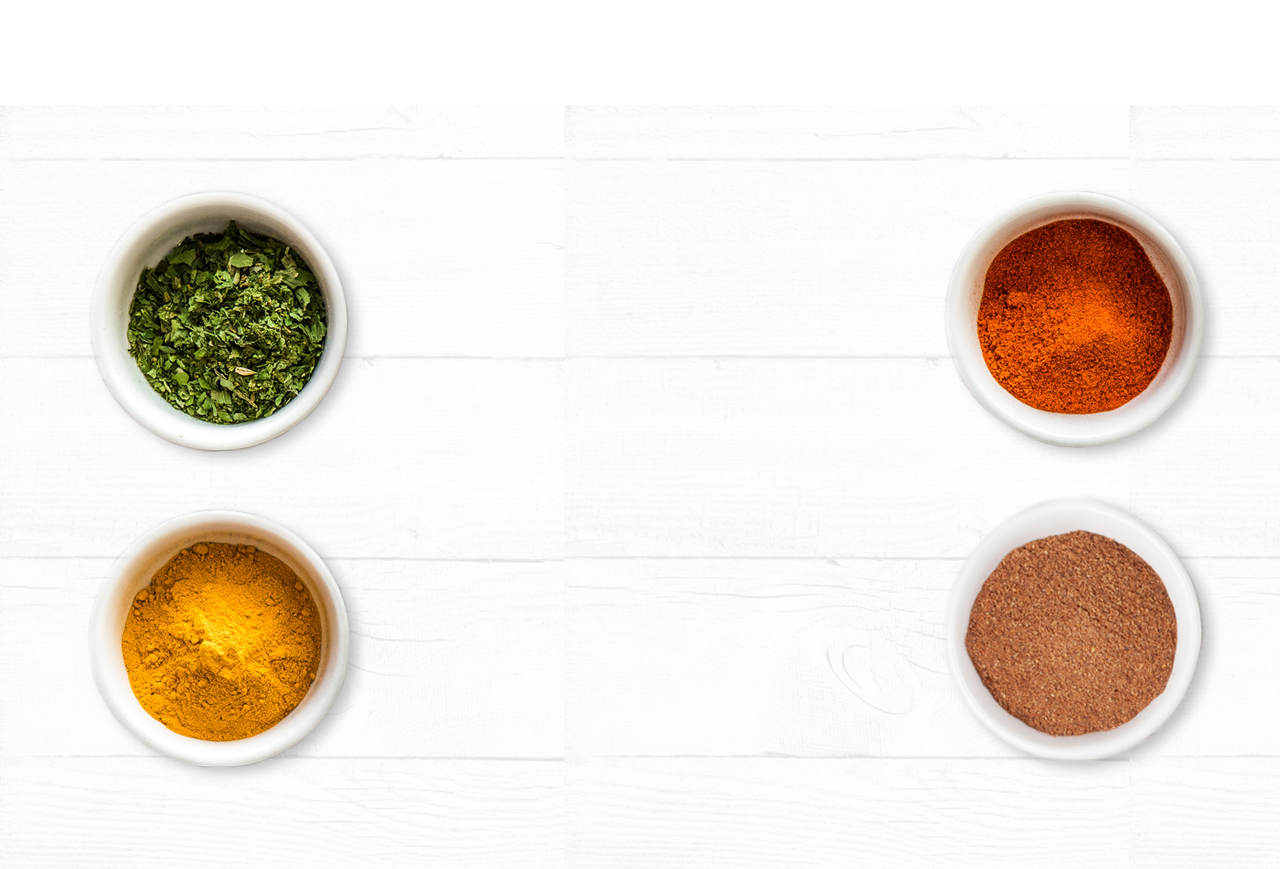
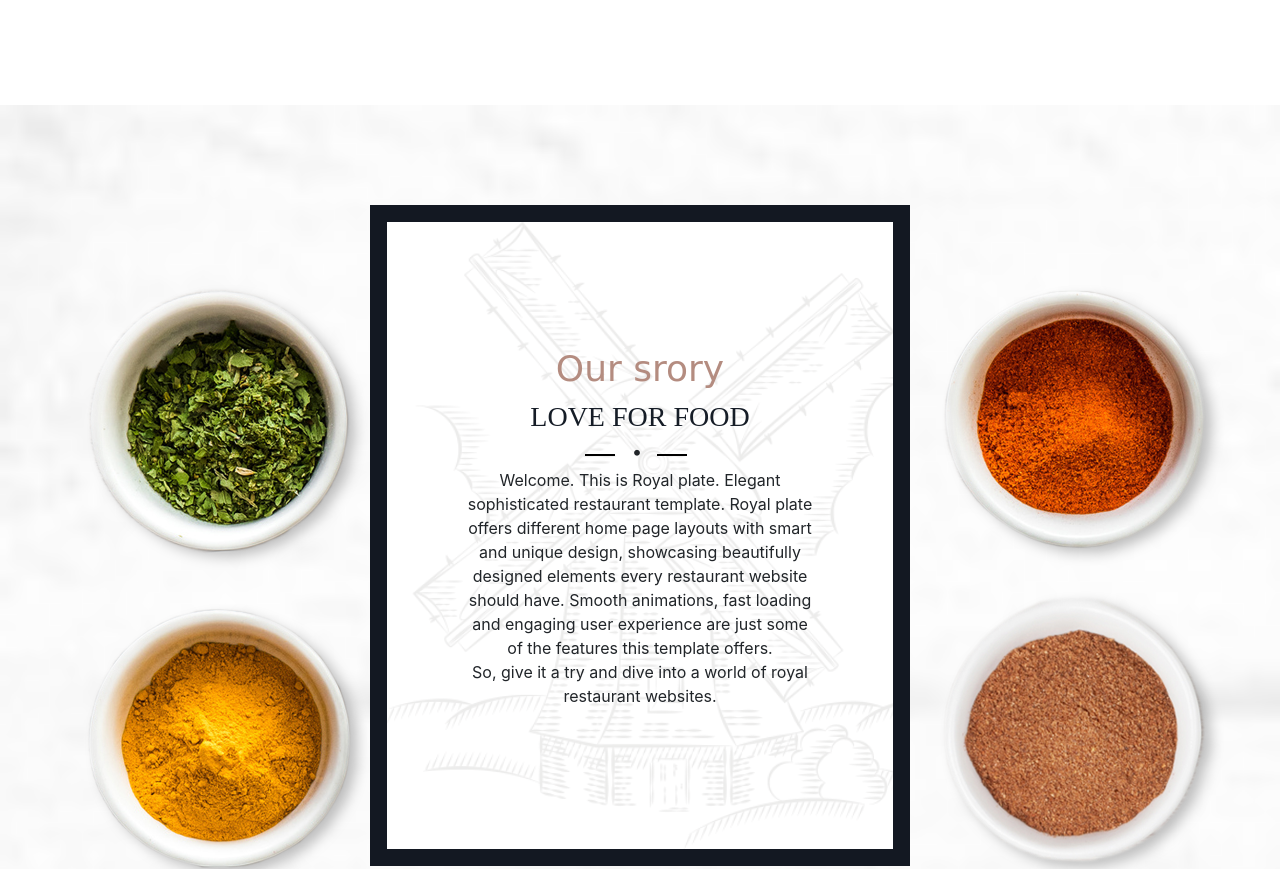
Before and after one commit to luuthikieuoanh/luuthikieuoanh.github.io, a plain HTML site: page index.html in a window 1280 px wide. Shown: the part 800-1669 px from the top of the page. Drawn offline with Linux system fonts and the light colour scheme; a web font is replaced by a local one.

Commit message:
Sắp xong page content

```diff
--- a/index.html
+++ b/index.html
@@ -169,16 +169,32 @@
     <div class="page-content" style="height: 10000px;position: absolute;z-index: 999;">
         <div class="container">
             <div class="row">
-                <!-- col-sm-3 hidden-xs -->
-                <div class="col-md-3" style="padding-top: 80px;">
+                <!-- -->
+                <div class="col-md-3 col-sm-3 hidden-xs" style="padding-top: 80px;">
                     <img src="./public/images/pic1.png" alt="">
                 </div>
                 <div class="col-md-6 col-sm-6 centered">
-                    <div class="frame-box">
+                    <div class="frame-box bg-img">
+                        <!-- Tiêu đề -->
+                        <div class="custom-heading">
+                            <h3><span>Our srory</span></h3>
+                            <h3>Love for food</h3>
+                            <div class="hr-simple">
+                                <span class="hr-simple-left"></span>
+                                <i class="fas fa-circle icon"></i>
+                                <span class="hr-simple-right"></span>
+                            </div>
+                            <p>
+                                Welcome. This is Royal plate. Elegant sophisticated restaurant template. Royal plate offers different home page layouts with smart and unique design, showcasing beautifully designed elements every restaurant website should have. Smooth animations, fast
+                                loading and engaging user experience are just some of the features this template offers.
+                                <br> So, give it a try and dive into a world of royal restaurant websites.
+                            </p>
+                        </div>
+
 
                     </div>
                 </div>
-                <div class="col-md-3" style="padding-top: 80px;">
+                <div class="col-md-3 col-sm-3 hidden-xs" style="padding-top: 80px;">
                     <img src="./public/images/pic2.png" alt="">
                 </div>
             </div>
--- a/public/css/styles.css
+++ b/public/css/styles.css
@@ -379,24 +379,82 @@ header .fixed {
 
 /* Set page content */
 
+
+/* Bg-page-first */
+
 .page-content {
     background-image: url(../images/bkg-2.jpg);
     height: 500px;
     width: 100%;
+    padding-top: 100px;
+    background-size: cover;
     background-repeat: no-repeat;
-    /* background-size: cover; */
+}
+
+.bg-img {
+    background-image: url(../images/bkg-img2.png);
+    /* background-image: url(../images/bkg-4.jpg); */
+    width: 100%;
+    background-size: cover;
+    background-repeat: no-repeat;
 }
 
 .frame-box {
-    /* background-image: url(../images/bkg-img2.png); */
-    background-image: url(../images/bkg-4.jpg);
     width: 100%;
-    /* background-color: lawngreen; */
-    background-size: cover;
-    background-repeat: no-repeat;
-    margin: 15px;
+    background-color: #fff;
+    border: 17px solid #131822;
+    padding: 125px 80px;
 }
 
 .centered {
     text-align: center;
 }
+
+.custom-heading h3 {
+    font-family: 'Suranna', serif;
+    color: #161d27;
+    margin-top: 0;
+    margin-bottom: 10px;
+    text-transform: uppercase;
+}
+
+.custom-heading h3 span {
+    font-family: "Montez", cursive;
+    font-size: 36px;
+    color: #b48c80;
+    text-transform: none;
+}
+
+.hr-simple span.hr-simple-left {
+    width: 30px;
+    height: 2px;
+    /* top: 5px; */
+    margin-top: 10px;
+    left: 230px;
+    position: absolute;
+    background-color: black;
+}
+
+.hr-simple span.hr-simple-right {
+    right: 238px;
+    width: 30px;
+    height: 2px;
+    margin-top: 10px;
+    /* display: inline-block; */
+    position: absolute;
+    background-color: black;
+}
+
+.fa-circle {
+    font-size: 6px;
+    position: relative;
+    display: inline;
+    top: -3px;
+    left: -3px;
+    transition: all 0.5s;
+}
+
+.hr-simple .icon {
+    right: 0;
+    top: -7px;
+}
```
